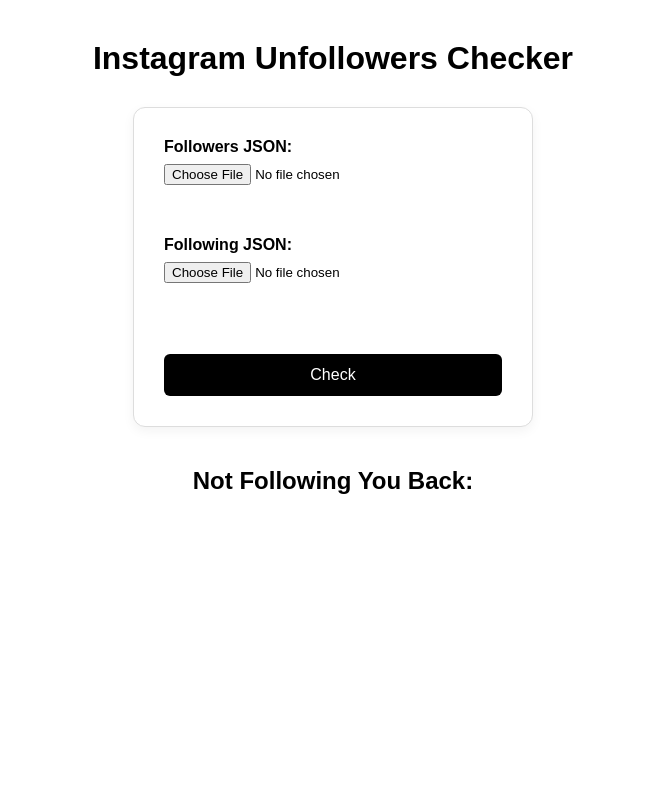
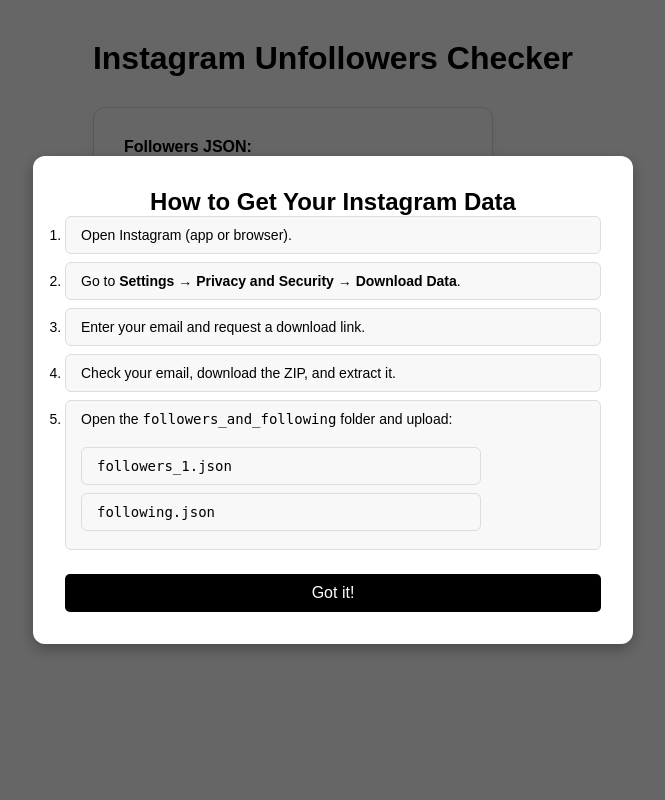
Before and after one commit to tanyasmritivc/fanFIG, a Flask app: page / in a window 1280 px wide. Shown: the whole page, without its empty margins (307-972 px from the left). Run offline with Flask 3, Linux system fonts and the light colour scheme.

Commit message:
Updated UI modal instructions and refined styling

```diff
--- a/static/style.css
+++ b/static/style.css
@@ -94,3 +94,43 @@
       padding: 15px;
     }
   }
+  /* Modal Style */
+.modal {
+  position: fixed;
+  z-index: 999;
+  left: 0;
+  top: 0;
+  width: 100%;
+  height: 100%;
+  overflow: auto;
+  background-color: rgba(0,0,0,0.6);
+  display: flex;
+  justify-content: center;
+  align-items: center;
+}
+
+.modal-content {
+  background-color: white;
+  color: black;
+  font-family: Arial, sans-serif;
+  padding: 2rem;
+  border-radius: 12px;
+  width: 80%;
+  max-width: 600px;
+  box-shadow: 0 5px 15px rgba(0,0,0,0.3);
+}
+
+.modal-content h2 {
+  margin-top: 0;
+}
+
+.modal-content button {
+  background-color: black;
+  color: white;
+  border: none;
+  padding: 10px 20px;
+  margin-top: 1rem;
+  font-size: 1rem;
+  cursor: pointer;
+  border-radius: 5px;
+}
--- a/templates/index.html
+++ b/templates/index.html
@@ -1,13 +1,34 @@
 <!DOCTYPE html>
 <html lang="en">
 <head>
+  <meta charset="UTF-8" />
+  <meta name="viewport" content="width=device-width, initial-scale=1.0" />
+  <title>Instagram Unfollowers Checker</title>
   <link rel="stylesheet" href="{{ url_for('static', filename='style.css') }}">
-
-
-  <meta charset="UTF-8" />
-  <title>Instagram Unfollowers Checker</title>
 </head>
 <body>
+
+  <!-- 🔔 Instruction Modal -->
+  <div id="instructionModal" class="modal">
+    <div class="modal-content">
+      <h2>How to Get Your Instagram Data</h2>
+      <ol>
+        <li>Open Instagram (app or browser).</li>
+        <li>Go to <strong>Settings → Privacy and Security → Download Data</strong>.</li>
+        <li>Enter your email and request a download link.</li>
+        <li>Check your email, download the ZIP, and extract it.</li>
+        <li>Open the <code>followers_and_following</code> folder and upload:
+          <ul>
+            <li><code>followers_1.json</code></li>
+            <li><code>following.json</code></li>
+          </ul>
+        </li>
+      </ol>
+      <button onclick="closeModal()">Got it!</button>
+    </div>
+  </div>
+
+  <main>
     <h1>Instagram Unfollowers Checker</h1>
     <form id="uploadForm">
       <label>Followers JSON: <input type="file" name="followers" required /></label><br><br>
@@ -17,8 +38,20 @@
 
     <h2>Not Following You Back:</h2>
     <ul id="resultList"></ul>
+  </main>
 
   <script>
+    // Show modal on page load
+    window.onload = function() {
+      document.getElementById('instructionModal').style.display = 'flex';
+    };
+
+    // Close modal
+    function closeModal() {
+      document.getElementById('instructionModal').style.display = 'none';
+    }
+
+    // Upload form logic
     document.getElementById('uploadForm').addEventListener('submit', async function (e) {
       e.preventDefault();
 
@@ -30,7 +63,6 @@
       });
 
       const result = await response.json();
-
       const list = document.getElementById('resultList');
       list.innerHTML = '';
 
@@ -45,5 +77,6 @@
       }
     });
   </script>
+
 </body>
 </html>
```
Also changed, not shown: render.yaml (added, +7 -0 lines). Lines whose indentation alone changed are shown as unchanged.
